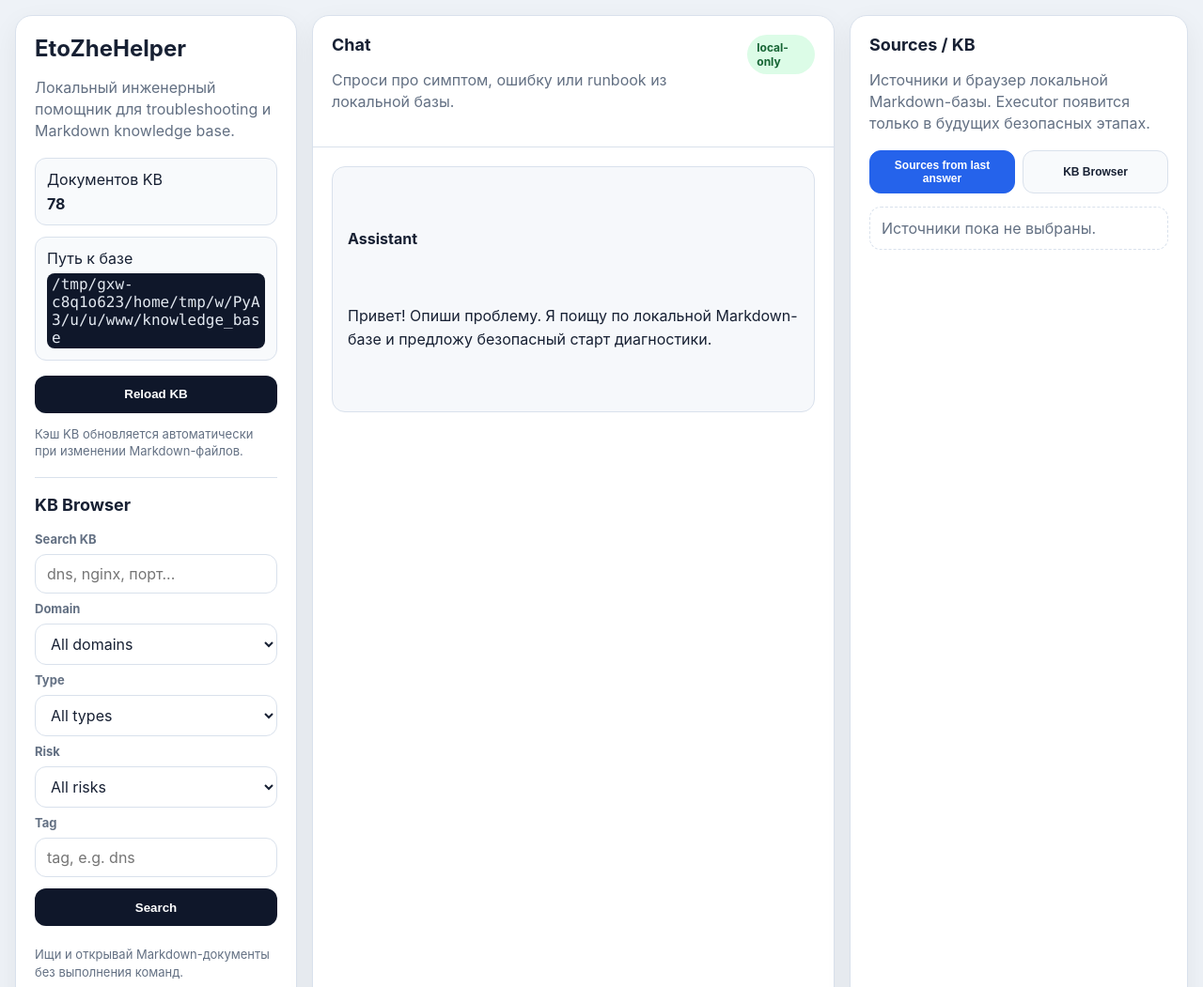
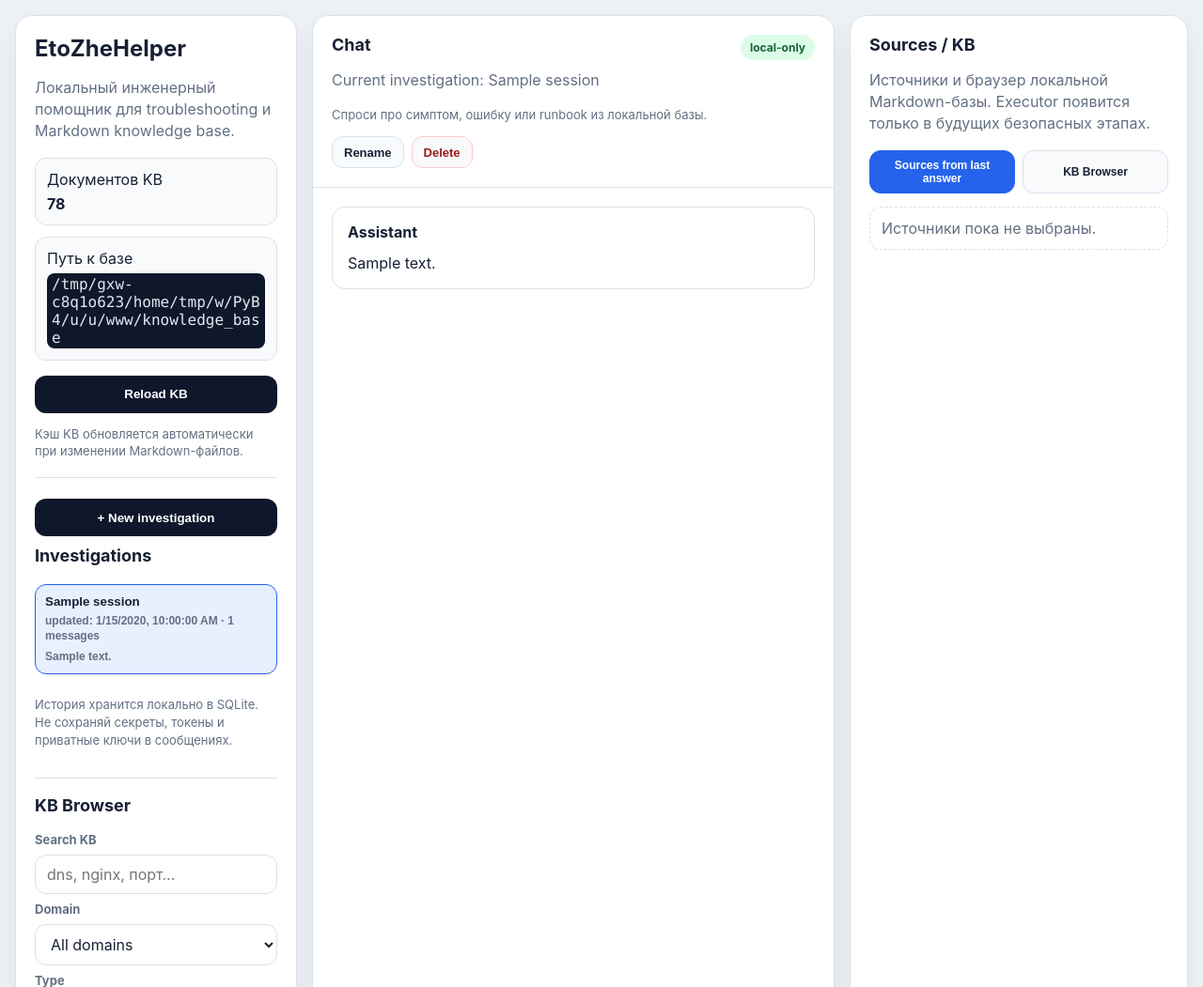
Before and after one commit to Et0ZheMax/EtoZheHelper, a FastAPI app: page / in a window 1280 px wide. Shown: the top 1051 px of the page at 94% size. Run offline with FastAPI, Linux system fonts and the light colour scheme; tables that the repository leaves empty hold one stand-in row (values such as "Sample post").

Commit message:
Add investigation history sessions UI

```diff
--- a/app/static/app.css
+++ b/app/static/app.css
@@ -270,3 +270,72 @@
     white-space: pre-wrap;
     overflow: auto;
 }
+.sessions-panel {
+    display: grid;
+    gap: 10px;
+    margin-top: 18px;
+    padding-top: 18px;
+    border-top: 1px solid var(--border);
+}
+.sessions-list {
+    display: grid;
+    gap: 8px;
+    max-height: 34vh;
+    overflow-y: auto;
+}
+.session-item {
+    display: grid;
+    gap: 5px;
+    width: 100%;
+    min-height: auto;
+    padding: 10px;
+    border: 1px solid var(--border);
+    border-radius: 12px;
+    background: #f8fafc;
+    color: var(--text);
+    text-align: left;
+}
+.session-item:hover, .session-item:focus {
+    border-color: var(--accent);
+    background: #eef4ff;
+    outline: none;
+}
+.session-item.active {
+    border-color: var(--accent);
+    background: var(--user);
+}
+.session-title {
+    font-weight: 800;
+    overflow-wrap: anywhere;
+}
+.session-meta {
+    color: var(--muted);
+    font-size: 12px;
+    line-height: 1.35;
+}
+.session-preview {
+    display: -webkit-box;
+    overflow: hidden;
+    -webkit-box-orient: vertical;
+    -webkit-line-clamp: 2;
+}
+.chat-actions {
+    display: flex;
+    flex-wrap: wrap;
+    gap: 8px;
+    margin-top: 10px;
+}
+button.compact {
+    min-height: 34px;
+    padding: 7px 12px;
+    border: 1px solid var(--border);
+    background: #f8fafc;
+    color: var(--text);
+    font-size: 13px;
+}
+button.compact:hover { background: #e2e8f0; }
+button.compact.danger {
+    border-color: #fecaca;
+    color: #991b1b;
+}
+button.compact.danger:hover { background: #fee2e2; }
--- a/app/static/app.js
+++ b/app/static/app.js
@@ -1,4 +1,5 @@
 let sessionId = null;
+let currentSessionTitle = "";
 
 const form = document.querySelector("#chat-form");
 const input = document.querySelector("#message-input");
@@ -10,6 +11,11 @@
 const knowledgeBaseDir = document.querySelector("#knowledge-base-dir");
 const domainsList = document.querySelector("#domains-list");
 const typesList = document.querySelector("#types-list");
+const sessionsList = document.querySelector("#sessions-list");
+const newSessionButton = document.querySelector("#new-session-button");
+const currentSessionTitleNode = document.querySelector("#current-session-title");
+const renameSessionButton = document.querySelector("#rename-session-button");
+const deleteSessionButton = document.querySelector("#delete-session-button");
 const kbSearchInput = document.querySelector("#kb-search-input");
 const kbDomainFilter = document.querySelector("#kb-domain-filter");
 const kbTypeFilter = document.querySelector("#kb-type-filter");
@@ -37,6 +43,155 @@
     div.append(strong, body);
     messages.appendChild(div);
     messages.scrollTop = messages.scrollHeight;
+}
+
+function showWelcomeMessage() {
+    messages.replaceChildren();
+    appendMessage("assistant", "Привет! Опиши проблему. Я поищу по локальной Markdown-базе и предложу безопасный старт диагностики.");
+}
+
+function setCurrentSession(id, title) {
+    sessionId = id;
+    currentSessionTitle = title || "";
+    currentSessionTitleNode.textContent = id ? `Current investigation: ${currentSessionTitle}` : "No investigation selected";
+    if (renameSessionButton) renameSessionButton.disabled = !id;
+    if (deleteSessionButton) deleteSessionButton.disabled = !id;
+}
+
+function renderMessages(history) {
+    messages.replaceChildren();
+    if (!history.length) {
+        appendMessage("assistant", "Новая investigation создана. Опиши проблему, чтобы начать диагностику.");
+        return;
+    }
+    for (const item of history) {
+        appendMessage(item.role, item.content);
+    }
+}
+
+function formatSessionDate(value) {
+    if (!value) return "—";
+    const date = new Date(value);
+    if (Number.isNaN(date.getTime())) return value;
+    return date.toLocaleString();
+}
+
+function renderSessions(items) {
+    sessionsList.replaceChildren();
+    sessionsList.classList.remove("empty");
+    if (!items.length) {
+        sessionsList.classList.add("empty");
+        sessionsList.textContent = "Истории пока нет.";
+        return;
+    }
+
+    for (const item of items) {
+        const button = document.createElement("button");
+        button.type = "button";
+        button.className = "session-item";
+        button.classList.toggle("active", item.id === sessionId);
+        button.addEventListener("click", () => openSession(item.id));
+
+        const title = document.createElement("span");
+        title.className = "session-title";
+        title.textContent = item.title;
+
+        const meta = document.createElement("span");
+        meta.className = "session-meta";
+        meta.textContent = `updated: ${formatSessionDate(item.updated_at)} · ${item.messages_count} messages`;
+
+        const preview = document.createElement("span");
+        preview.className = "session-meta session-preview";
+        preview.textContent = item.preview || "No messages yet.";
+
+        button.append(title, meta, preview);
+        sessionsList.appendChild(button);
+    }
+}
+
+async function loadSessions(options = {}) {
+    const {openNewest = false} = options;
+    const response = await fetch("/api/chat/sessions?limit=50&offset=0");
+    if (!response.ok) throw new Error(`Sessions failed: ${response.status}`);
+    const data = await response.json();
+    renderSessions(data.items || []);
+    if (openNewest && data.items?.length) {
+        await openSession(data.items[0].id);
+    }
+    return data;
+}
+
+async function createNewSession() {
+    if (newSessionButton) newSessionButton.disabled = true;
+    try {
+        const response = await fetch("/api/chat/session", {
+            method: "POST",
+            headers: {"Content-Type": "application/json"},
+            body: JSON.stringify({title: "New investigation"}),
+        });
+        if (!response.ok) throw new Error(`Create failed: ${response.status}`);
+        const data = await response.json();
+        setCurrentSession(data.id, data.title);
+        renderMessages([]);
+        await loadSessions();
+        input?.focus();
+    } catch (error) {
+        appendMessage("error", `Не удалось создать investigation: ${error.message}`);
+    } finally {
+        if (newSessionButton) newSessionButton.disabled = false;
+    }
+}
+
+async function openSession(id) {
+    const response = await fetch(`/api/chat/session/${id}`);
+    if (!response.ok) throw new Error(`Session failed: ${response.status}`);
+    const data = await response.json();
+    setCurrentSession(data.id, data.title);
+    renderMessages(data.messages || []);
+    await loadSessions();
+    input?.focus();
+}
+
+async function renameCurrentSession() {
+    if (!sessionId) return;
+    const newTitle = prompt("New investigation title", currentSessionTitle);
+    if (newTitle === null) return;
+    const title = newTitle.trim();
+    if (!title) {
+        alert("Investigation title must not be empty.");
+        return;
+    }
+    try {
+        const response = await fetch(`/api/chat/session/${sessionId}`, {
+            method: "PATCH",
+            headers: {"Content-Type": "application/json"},
+            body: JSON.stringify({title}),
+        });
+        if (!response.ok) throw new Error(`Rename failed: ${response.status}`);
+        const data = await response.json();
+        setCurrentSession(data.id, data.title);
+        await loadSessions();
+    } catch (error) {
+        appendMessage("error", `Не удалось переименовать investigation: ${error.message}`);
+    }
+}
+
+async function deleteCurrentSession() {
+    if (!sessionId) return;
+    if (!confirm("Delete this investigation?")) return;
+    const deletedId = sessionId;
+    try {
+        const response = await fetch(`/api/chat/session/${deletedId}`, {method: "DELETE"});
+        if (!response.ok) throw new Error(`Delete failed: ${response.status}`);
+        setCurrentSession(null, "");
+        showWelcomeMessage();
+        const data = await loadSessions();
+        if (data.items?.length) {
+            await openSession(data.items[0].id);
+        }
+    } catch (error) {
+        appendMessage("error", `Не удалось удалить investigation: ${error.message}`);
+    }
 }
 
 function replaceOptions(select, items, allText) {
@@ -140,8 +295,8 @@
     item.appendChild(snippet);
 
     if (clickable) {
+        item.classList.add("clickable");
         item.tabIndex = 0;
-        item.classList.add("clickable");
         item.addEventListener("click", () => openKbDocument(source.path));
         item.addEventListener("keydown", (event) => {
             if (event.key === "Enter" || event.key === " ") {
@@ -234,6 +389,10 @@
     tab.addEventListener("click", () => activatePanel(tab.dataset.panel));
 }
 
+newSessionButton?.addEventListener("click", createNewSession);
+renameSessionButton?.addEventListener("click", renameCurrentSession);
+deleteSessionButton?.addEventListener("click", deleteCurrentSession);
+
 kbSearchButton?.addEventListener("click", searchKbDocuments);
 for (const searchField of [kbSearchInput, kbTagFilter]) {
     searchField?.addEventListener("keydown", (event) => {
@@ -297,6 +456,9 @@
         appendMessage("assistant", data.answer);
         renderSources(data.sources || []);
         activatePanel("sources-panel");
+        const sessionsData = await loadSessions();
+        const current = sessionsData.items?.find((item) => item.id === sessionId);
+        if (current) setCurrentSession(current.id, current.title);
     } catch (error) {
         appendMessage("error", `Не удалось получить ответ: ${error.message}`);
     } finally {
@@ -304,3 +466,7 @@
         input.focus();
     }
 });
+
+loadSessions({openNewest: true}).catch((error) => {
+    sessionsList.textContent = `Не удалось загрузить историю: ${error.message}`;
+});
--- a/app/templates/index.html
+++ b/app/templates/index.html
@@ -15,6 +15,12 @@
         <button id="reload-kb" class="secondary" type="button">Reload KB</button>
         <p id="reload-status" class="muted small" aria-live="polite">Кэш KB обновляется автоматически при изменении Markdown-файлов.</p>
 
+        <section class="sessions-panel">
+            <button id="new-session-button" class="secondary" type="button">+ New investigation</button>
+            <h2>Investigations</h2>
+            <div id="sessions-list" class="sessions-list empty">Истории пока нет.</div>
+            <p class="muted small">История хранится локально в SQLite. Не сохраняй секреты, токены и приватные ключи в сообщениях.</p>
+        </section>
 
         <section class="kb-controls">
             <h2>KB Browser</h2>
@@ -91,7 +97,12 @@
         <div class="chat-header">
             <div>
                 <h2>Chat</h2>
-                <p class="muted">Спроси про симптом, ошибку или runbook из локальной базы.</p>
+                <p id="current-session-title" class="muted">No investigation selected</p>
+                <p class="muted small">Спроси про симптом, ошибку или runbook из локальной базы.</p>
+                <div class="chat-actions">
+                    <button id="rename-session-button" class="compact" type="button" disabled>Rename</button>
+                    <button id="delete-session-button" class="compact danger" type="button" disabled>Delete</button>
+                </div>
             </div>
             <span class="badge">local-only</span>
         </div>
```
Also changed, not shown: app/api/chat.py (+134 -1 lines), app/schemas.py (+66 -1 lines), tests/test_chat_sessions.py (added, +124 -0 lines), README.md.
